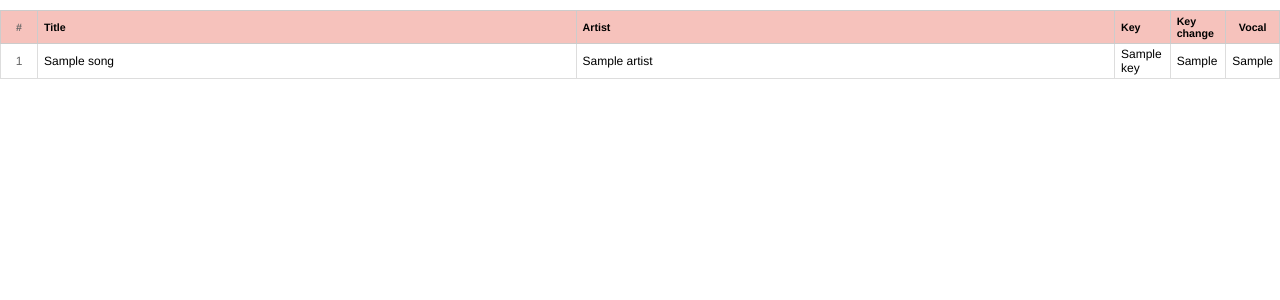
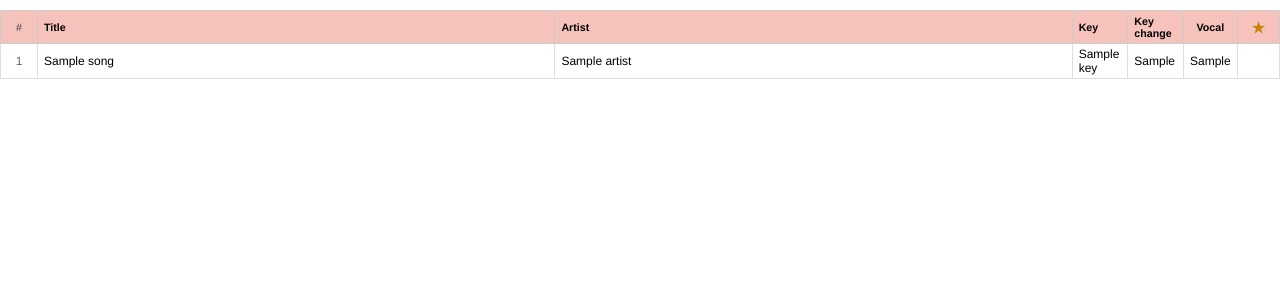
Before and after one commit to HallGM/get-down, a Flask app: template invoice/templates/set_list_template.html in a window 1280 px wide. Shown: the part 67-367 px from the top of the page. Run offline with Flask 3, Linux system fonts and the light colour scheme; the template is opened without the code that fills it: most values are stand-ins (such as "Sample title", 1, 10 or a date in 2020).

Commit message:
feat: add 'must play' indicator to set list template and payload

```diff
--- a/invoice/templates/set_list_template.html
+++ b/invoice/templates/set_list_template.html
@@ -41,6 +41,7 @@
       .vocal { text-align: center; width: 3em; }
       .key  { width: 4em; }
       .key-change { width: 4em; }
+      .must-play { text-align: center; width: 2em; color: #c8820a; font-size: 11pt; }
     </style>
   </head>
   <body>
@@ -64,6 +65,7 @@
           <th class="key">Key</th>
           <th class="key-change">Key change</th>
           <th class="vocal">Vocal</th>
+          <th class="must-play">★</th>
         </tr>
       </thead>
       <tbody>
@@ -75,6 +77,7 @@
           <td>{{ song.key or '—' }}</td>
           <td>{{ song.key_change or '—' }}</td>
           <td class="vocal">{{ song.vocal_type or '—' }}</td>
+          <td class="must-play">{% if song.is_must_play %}★{% endif %}</td>
         </tr>
         {% endfor %}
       </tbody>
```
Also changed, not shown: 1 other file.
